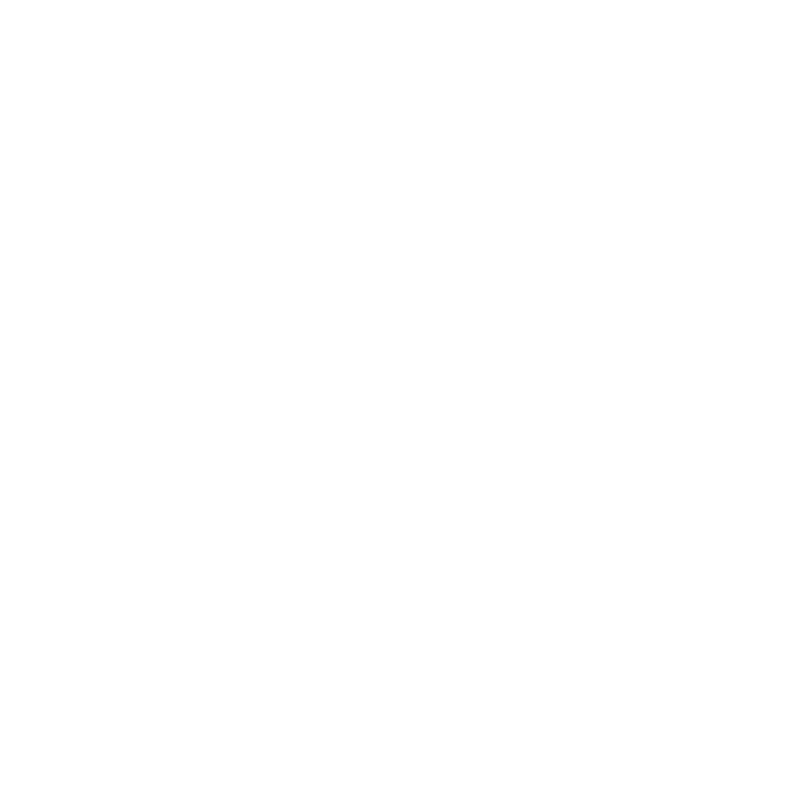
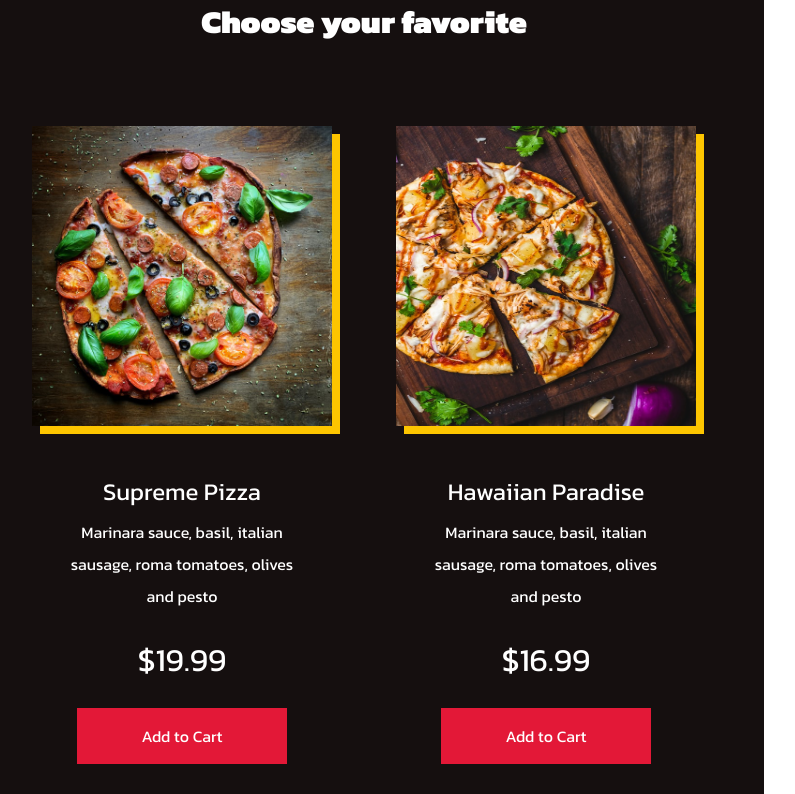
Before and after one commit to dvimukthi/pizza-website, a React (Create React App) app: page / in a window 1280 px wide. Shown: the part 802-1596 px from the top of the page, without its empty margins (36-831 px from the left). Before the commit the page ends 880 px from the top, so only its background shows below. Built offline with nearby package versions, Linux system fonts and the light colour scheme.

Commit message:
Products css

```diff
--- a/src/App.js
+++ b/src/App.js
@@ -2,12 +2,15 @@ import React from "react";
 import { BrowserRouter as Router } from "react-router-dom";
 import Hero from "./Components/Hero";
 import { GlobalStyle } from "./globalStyles";
+import Products from "./Components/Products";
+import { productData } from "./Components/Products/data";
 
 function App() {
   return (
     <Router>
       <GlobalStyle />
       <Hero />
+      <Products heading="Choose your favorite" data={productData} />
     </Router>
   );
 }
--- a/src/Components/Products/ProductsElements.js
+++ b/src/Components/Products/ProductsElements.js
@@ -0,0 +1,73 @@
+import styled from "styled-components";
+
+export const ProductsContainer = styled.div`
+  width: 100vh;
+  min-height: 100vh;
+  padding: 5rem calc((100vw-1300px) / 2);
+  background: #150f0f;
+  color: #fff;
+`;
+
+export const ProductWrapper = styled.div`
+  display: flex;
+  flex-wrap: wrap;
+  justify-content: center;
+  margin: 0 auto;
+`;
+
+export const ProductCard = styled.div`
+  margin: 0 2rem;
+  line-height: 2;
+  width: 300px;
+`;
+
+export const ProductImg = styled.img`
+  height: 300px;
+  min-width: 300px;
+  max-width: 100%;
+  box-shadow: 8px 8px #fdc500;
+`;
+
+export const ProductsHeading = styled.h1`
+  font-size: clamp(2rem, 2.5vw, 3 rem);
+  text-align: center;
+  margin-bottom: 5rem;
+`;
+
+export const ProductTitle = styled.h2`
+  font-weight: 400;
+  font-size: 1.5rem;
+`;
+export const ProductInfo = styled.div`
+  display: flex;
+  flex-direction: column;
+  justify-content: center;
+  align-items: center;
+  padding: 2rem;
+  text-align: center;
+`;
+
+export const ProductDesc = styled.p`
+  margin-bottom: 1rem;
+`;
+
+export const ProductPrice = styled.p`
+  margin-bottom: 1rem;
+  font-size: 2rem;
+`;
+
+export const ProductButton = styled.button`
+  font-size: 1rem;
+  padding: 1rem 4rem;
+  border: none;
+  background: #e31837;
+  color: #fff;
+  transition: 0.2 ease-out;
+
+  &:hover {
+    background: #ffc500;
+    transition: 0.2s ease-out;
+    cursor: pointer;
+    color: #000;
+  }
+`;
--- a/src/Components/Products/index.js
+++ b/src/Components/Products/index.js
@@ -12,12 +12,12 @@ import {
   ProductButton,
 } from "./ProductsElements";
 
-function products() {
+function products({ heading, data }) {
   return (
     <ProductsContainer>
-      <ProductsHeading>Heading</ProductsHeading>
+      <ProductsHeading>{heading}</ProductsHeading>
       <ProductWrapper>
-        {DataCue.map((product, index) => {
+        {data.map((product, index) => {
           return (
             <ProductCard key={index}>
               <ProductImg src={product.img} alt={product.alt} />
```
